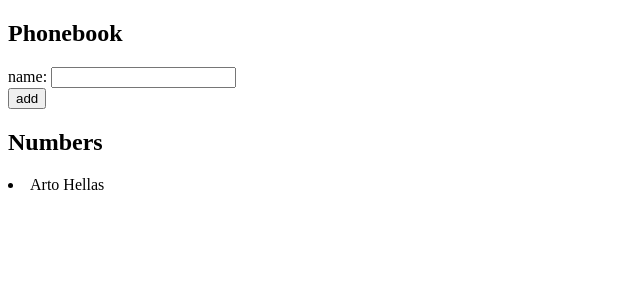
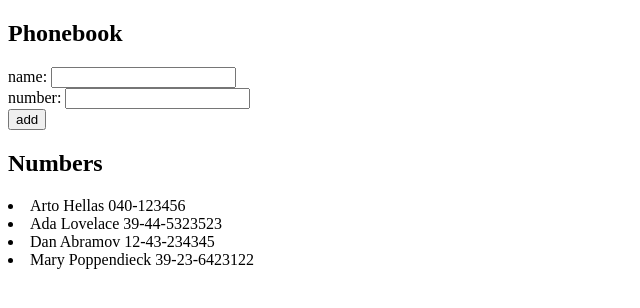
Before and after one commit to Wrthlor/fullStackOpen2020, a React (Create React App) app in the folder part2/phonebook/: page / in a window 1280 px wide. Shown: the top 308 px of the page, without its empty margins (0-640 px from the left). Built offline with nearby package versions, Linux system fonts and the light colour scheme.

Commit message:
Exercise 2.8, including numbers

```diff
--- a/part2/phonebook/src/App.js
+++ b/part2/phonebook/src/App.js
@@ -3,9 +3,13 @@ import Person from './components/Person'
 
 const App = () => {
   const [ persons, setPersons ] = useState([
-    { name: 'Arto Hellas' }
-  ]);
-  const [ newName, setNewName ] = useState('');
+    { name: 'Arto Hellas', number: '040-123456' },
+    { name: 'Ada Lovelace', number: '39-44-5323523' },
+    { name: 'Dan Abramov', number: '12-43-234345' },
+    { name: 'Mary Poppendieck', number: '39-23-6423122' }
+  ])
+  const [ newName, setNewName ] = useState("");
+  const [ newNumber, setNewNumber ] = useState("");
 
 
   // Creates a new array of people
@@ -19,10 +23,8 @@ const App = () => {
     // Creates an array of existing names (all lower case) from person object
     const names = persons.map( (individual) => individual.name.toLowerCase());
 
-    if (names.includes(newName.toLowerCase())) {
-        alert(`${newName} is already added to phonebook`);
-    }
-    else {
+    // Creates a new profile to be "added" to the phonebook
+    const createProfile = () => {
       // Function to "title case" given name
       // regex variable to get first letter of words in string
       // \b = word boundary, \w = one word character, g = global
@@ -41,18 +43,56 @@ const App = () => {
       // Person object (contains name, number, id, etc..)
       const personObject = {
           name: casedName,
+          number: newNumber,
       };
 
       // Updates persons state with new array (includes new person object)
       setPersons(persons.concat(personObject));
     }
 
+    // Functin to check for valid numbers - number input is numeric (can contain "singular dashes")
+    const validNumber = (numbr) => {
+      // \s* = zero or more whitespaces, \d+ = one or more numbers, -? = zero or one dash,
+      // Supports up to 2 dashes in between 3 groups of numbers - ex. ###-###-#### (good), #-### (good), ##--# (bad), #-###-###-#### (bad)
+      const numbRegex = /^(\s*|\d+-?\d*-?\d*)$/;
+      return numbRegex.test(numbr);
+    }
+
+    if (names.includes(newName.toLowerCase())) {
+        alert(`${newName} is already added to phonebook`);
+    }
+    else {
+      if(!validNumber(newNumber)) {
+        alert('Invalid number');
+      }
+      else {
+        // Checks for name input if number is given
+        if (newName === "" && newNumber !== "") {
+          alert('Please enter a name');
+        }
+        else {
+          createProfile();
+        }
+      }
+    }
+
     setNewName("");
+    setNewNumber("");
   };
 
   // Function to deal with new names
-  const handleChange = (event) => {
+  // "type" argument to determine event handler type
+  const handleChange = (event, type) => {
+    switch(type) {
+      case "name":
         setNewName(event.target.value);
+        break;
+      case "number":
+        setNewNumber(event.target.value);
+        break;
+      default:
+        break;
+    }
   };
 
   return (
@@ -60,7 +100,10 @@ const App = () => {
       <h2>Phonebook</h2>
       <form onSubmit={handleSubmit}>
         <div>
-          name: <input value={newName} onChange={handleChange}/>
+          name: <input value={newName} onChange={(event) => handleChange(event, "name")} />
+        </div>
+        <div>
+          number: <input value={newNumber} onChange={(event) => handleChange(event, "number")} />
         </div>
         <div>
           <button type="submit">add</button>
--- a/part2/phonebook/src/components/Person.js
+++ b/part2/phonebook/src/components/Person.js
@@ -2,7 +2,7 @@ import React from 'react';
 
 const Person = ({ info }) => {
     return (
-      <li>{info.name}</li>
+      <li>{info.name} {info.number}</li>
     )
 }
 
```
Also changed, not shown: 1 other file (tests, documents, lock files or other folders). Lines whose indentation alone changed are shown as unchanged.
